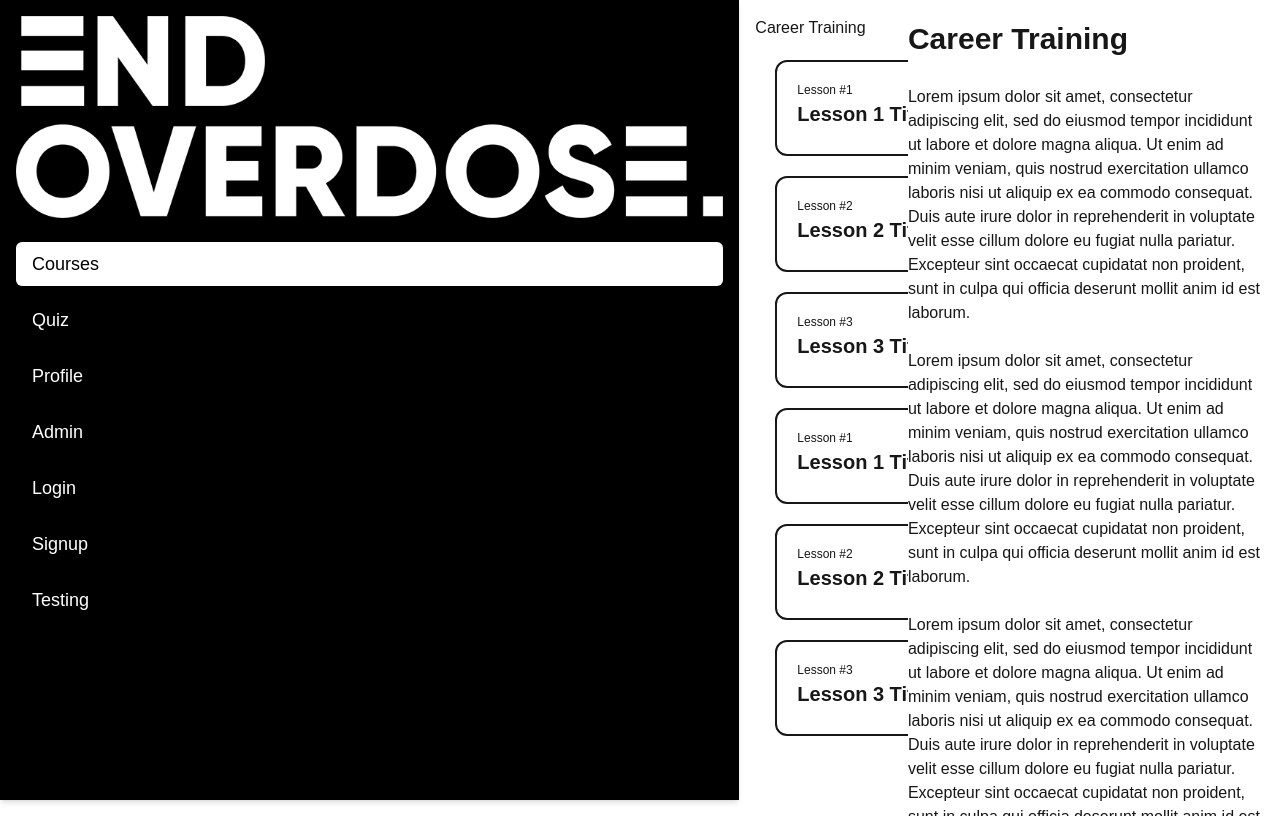
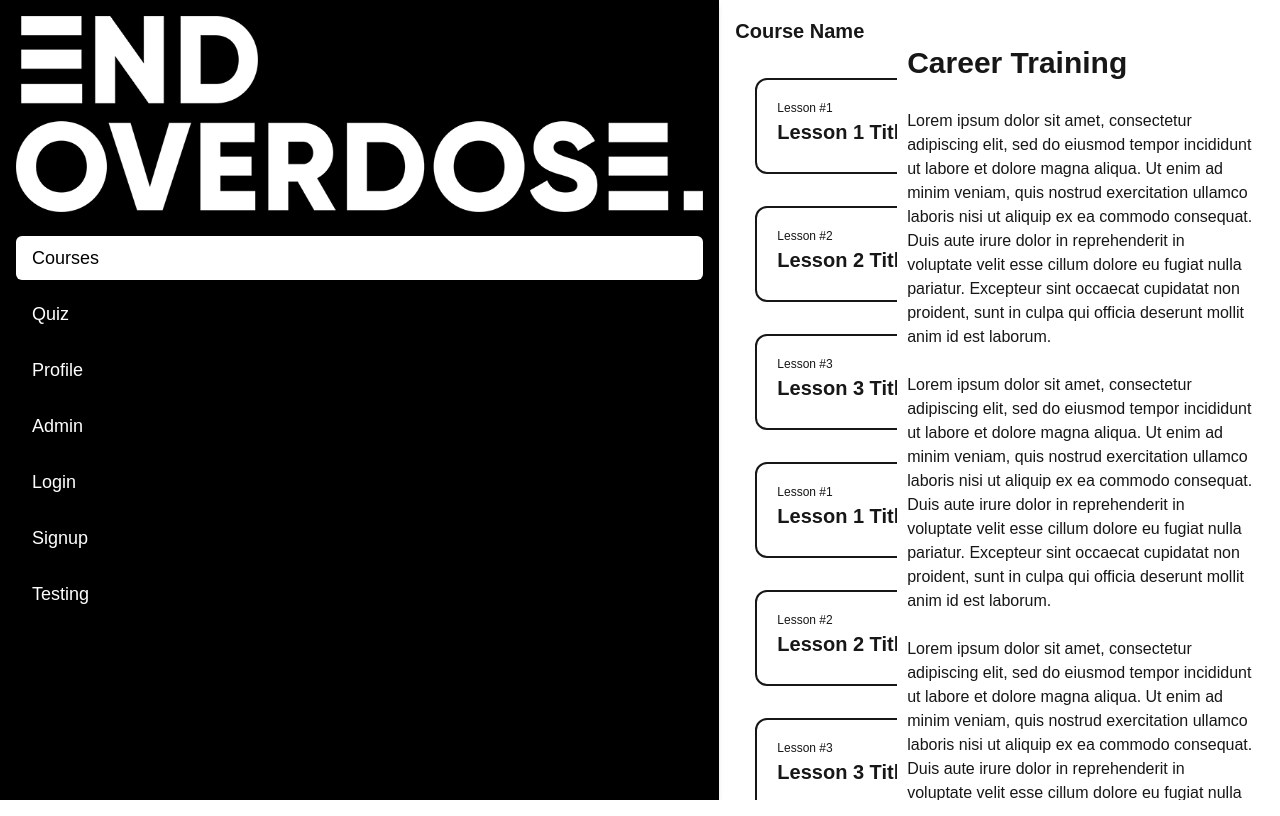
Before and after one commit to lablueprint/end-overdose, a Next.js app: page /courses/career in a window 1280 px wide. Built offline with nearby package versions, Linux system fonts and the light colour scheme.

Commit message:
attempted toggles lesson contents, unfinished

```diff
--- a/src/app/courses/career/lesson2/[page]/page.tsx
+++ b/src/app/courses/career/lesson2/[page]/page.tsx
@@ -22,8 +22,8 @@ export default function CareerPage() {
             <h1> Career Pages {params.page}</h1>
             <SimplePage
                 pageTitle="Title"
-                handleNext={handleNext}
-                handlePrevious={handlePrevious}
+                //handleNext={handleNext}
+                //handlePrevious={handlePrevious}
             />
         </div>
     );
--- a/src/app/courses/career/lesson3/[page]/page.tsx
+++ b/src/app/courses/career/lesson3/[page]/page.tsx
@@ -22,8 +22,8 @@ export default function CareerPage() {
             <h1> Career Pages {params.page}</h1>
             <SimplePage
                 pageTitle="Title"
-                handleNext={handleNext}
-                handlePrevious={handlePrevious}
+                //handleNext={handleNext}
+                //handlePrevious={handlePrevious}
             />
         </div>
     );
--- a/src/app/courses/career/page.tsx
+++ b/src/app/courses/career/page.tsx
@@ -1,14 +1,34 @@
-import React from 'react';
+'use client';
+import React, { useState } from 'react';
 import Link from 'next/link';
 import LessonTile from '../components/LessonTile';
 import SimplePage from '../components/SimplePage';
 import { useRouter, useParams } from 'next/navigation';
 
 export default function CareerHome() {
+    const [toggle, setToggle] = useState(false);
+    const handleClick = () => {
+        setToggle((prevState) => !prevState);
+    };
     return (
         <div style={{ display: 'flex', width: '100%' }}>
-            <div style={{ flex: 3, overflowY: 'auto' }}>
-                <h1> Career Training </h1>
+            <div
+                style={{
+                    flex: toggle ? 0 : 2.8,
+                    overflowY: 'auto',
+                    maxHeight: '98vh',
+                }}
+            >
+                <h1
+                    onClick={handleClick}
+                    style={{
+                        fontWeight: '700',
+                        fontSize: '20px',
+                        cursor: 'pointer',
+                    }}
+                >
+                    Course Name
+                </h1>
                 <div>
                     <Link href="/courses/career/lesson1">
                         <LessonTile
@@ -72,11 +92,23 @@ export default function CareerHome() {
             </div>
             <div
                 style={{
-                    flex: 7,
-                    maxHeight: '100vh',
+                    flex: toggle ? 10 : 6,
+                    maxHeight: '98vh',
                     overflowY: 'auto',
+                    padding: '0 10px',
                 }}
             >
+                <h1
+                    style={{
+                        display: toggle ? 'default' : 'none',
+                        position: 'absolute',
+                        top: '10px',
+                        cursor: 'pointer',
+                    }}
+                    onClick={handleClick}
+                >
+                    →
+                </h1>
                 <SimplePage pageTitle="Career Training"></SimplePage>
             </div>
         </div>
--- a/src/app/courses/components/LessonTile.module.css
+++ b/src/app/courses/components/LessonTile.module.css
@@ -4,7 +4,7 @@
     border: 2px solid;
     width: 22rem; /* equivalent to w-80 */
     height: 6rem; /* equivalent to h-64 */
-    margin: 1.25rem; /* equivalent to m-5 */
+    margin: 2rem 1.25rem; /* equivalent to m-5 */
     padding: 1.25rem; /* equivalent to p-5 */
     border-radius: 0.75rem; /* equivalent to rounded-xl */
 }
--- a/src/app/courses/components/SimplePage.tsx
+++ b/src/app/courses/components/SimplePage.tsx
@@ -32,6 +32,7 @@ export default function SimplePage({
     }, []);
     return (
         <div>
+            <br />
             <h1 className={styles.title}>{pageTitle}</h1>
             {/*<button disabled={!allowNextPage} onClick={handleNext}>
                 Next
```
